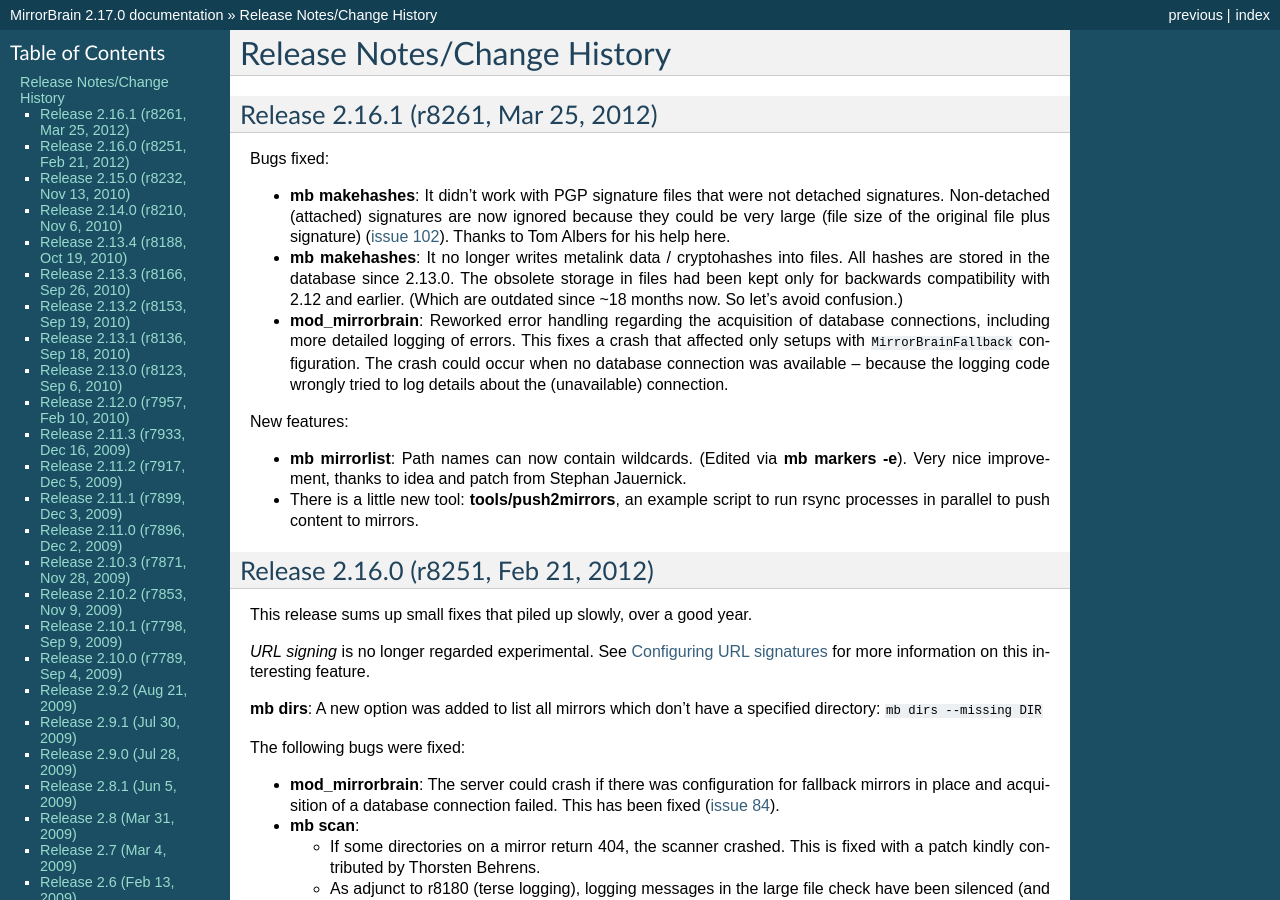
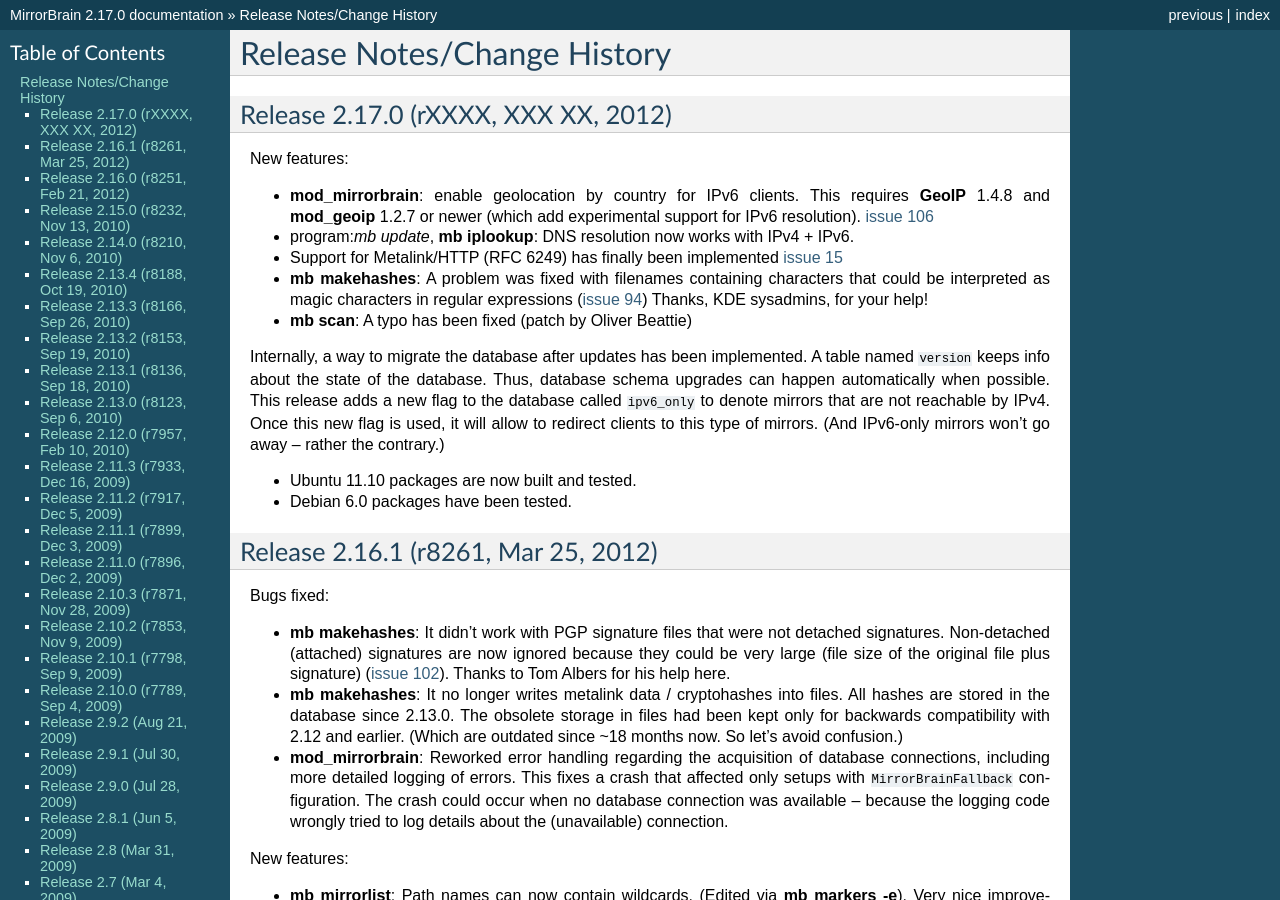
Before and after one commit to hayalci/mirrorbrain, a Sphinx documentation site: the page built from docs/changes.rst, in a window 1280 px wide and 900 px high. Built offline with Sphinx 7.4.7, drawn with Linux system fonts in a browser that asks for light colours.

Commit message:
work on release notes for 2.17.0
git-svn-id: http://svn.mirrorbrain.org/svn/mirrorbrain/trunk@8273 2d291e14-ff0c-0410-a3fa-d5caa9871f55

```diff
--- a/docs/changes.rst
+++ b/docs/changes.rst
@@ -2,6 +2,47 @@
 
 Release Notes/Change History
 ============================
+
+
+Release 2.17.0 (rXXXX, XXX XX, 2012)
+------------------------------------
+
+
+New features:
+
+* :program:`mod_mirrorbrain`: enable geolocation by country for IPv6 clients.
+  This requires :program:`GeoIP` 1.4.8 and :program:`mod_geoip` 1.2.7 or newer (which add experimental
+  support for IPv6 resolution). `issue 106`_
+
+* program:`mb update`, :program:`mb iplookup`: DNS resolution now works with IPv4 + IPv6.
+
+* Support for Metalink/HTTP (RFC 6249) has finally been implemented `issue 15`_
+
+* :program:`mb makehashes`: A problem was fixed with filenames containing
+  characters that could be interpreted as magic characters in regular
+  expressions (`issue 94`_) Thanks, KDE sysadmins, for your help!
+
+* :program:`mb scan`: A typo has been fixed (patch by Oliver Beattie)
+
+
+
+Internally, a way to migrate the database after updates has been implemented. A
+table named ``version`` keeps info about the state of the database. Thus,
+database schema upgrades can happen automatically when possible. This release
+adds a new flag to the database called ``ipv6_only`` to denote mirrors that are
+not reachable by IPv4. Once this new flag is used, it will allow to redirect
+clients to this type of mirrors. (And IPv6-only mirrors won't go away -- rather
+the contrary.)
+
+* Ubuntu 11.10 packages are now built and tested.
+
+* Debian 6.0 packages have been tested.
+
+.. _`issue 15`: http://mirrorbrain.org/issues/issue15
+.. _`issue 94`: http://mirrorbrain.org/issues/issue94
+.. _`issue 102`: http://mirrorbrain.org/issues/issue102
+.. _`issue 106`: http://mirrorbrain.org/issues/issue106
+
 
 
 Release 2.16.1 (r8261, Mar 25, 2012)
```
